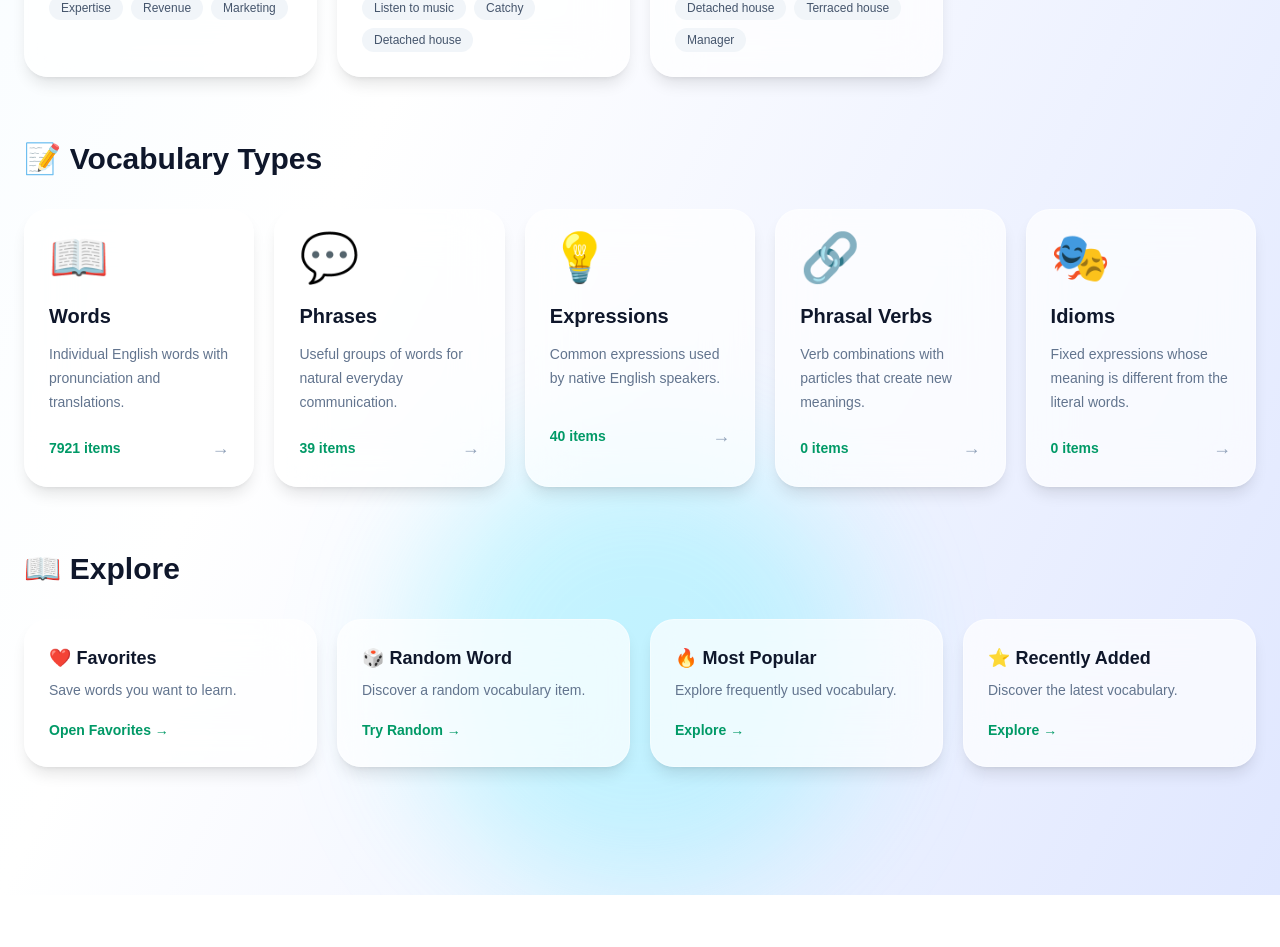
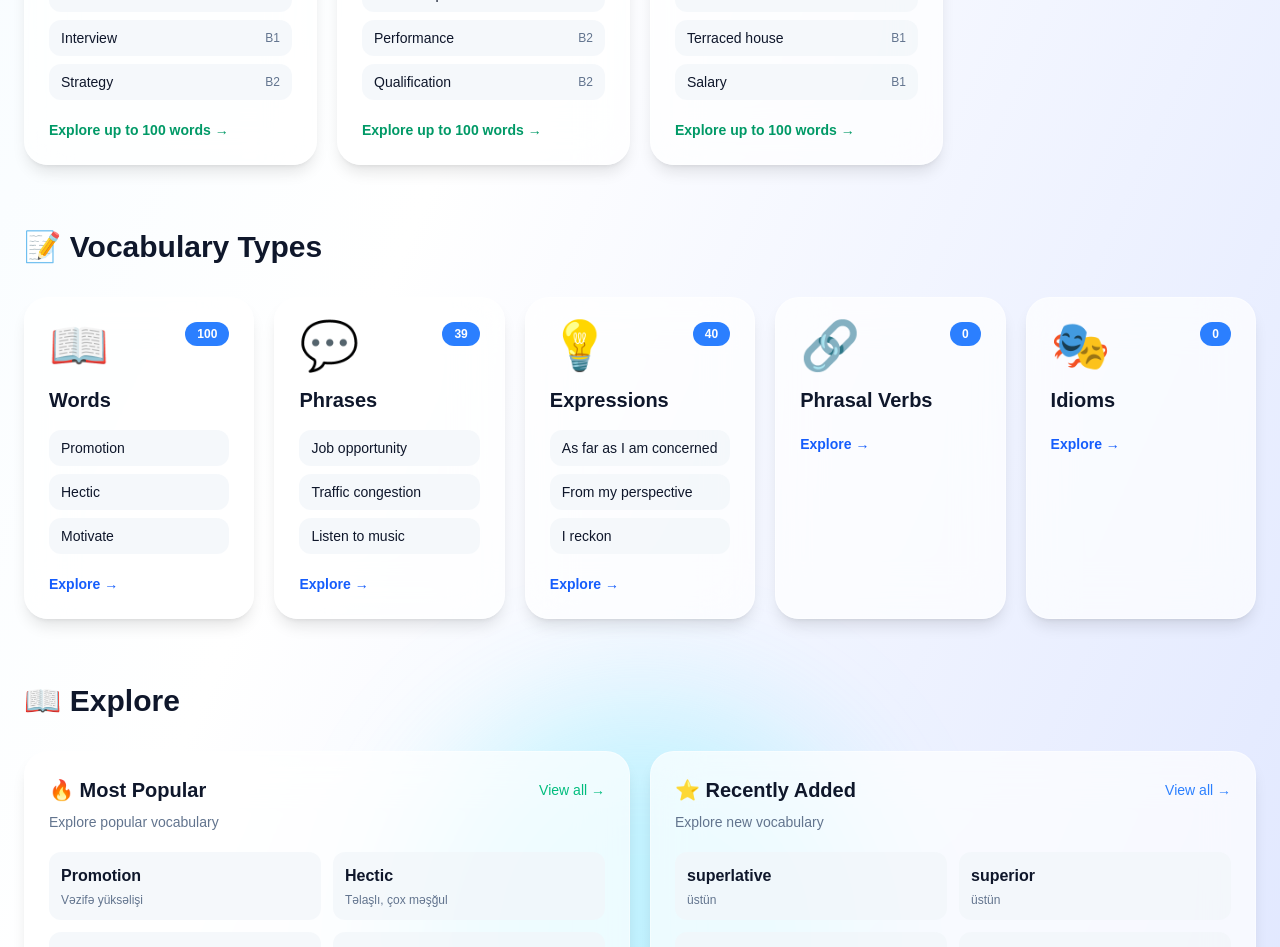
Before and after one commit to ZohraSS/LingoAZ, a Next.js app: page / in a window 1280 px wide. Shown: the part 1780-2727 px from the top of the page. Before the commit the page ends 2675 px from the top, so only its background shows below. Built offline with nearby package versions, Linux system fonts and the light colour scheme.

Commit message:
feat: populate category and vocabulary sections

```diff
--- a/app/page.tsx
+++ b/app/page.tsx
@@ -3,164 +3,138 @@ import { words } from "@/data";
 import { categories } from "@/data/categories";
 import { vocabularyTypes } from "@/data/types";
 
-const levels = ["A1", "A2", "B1", "B2", "C1", "C2"] as const;
+const levels = [
+  "A1",
+  "A2",
+  "B1",
+  "B2",
+  "C1",
+  "C2",
+] as const;
 
-const categoryInfo: Record<
-  string,
-  {
-    description: string;
-    keywords: string[];
-  }
-> = {
-  business: {
-    description: "Work, career, finance and professional English.",
-    keywords: [
-      "business",
-      "company",
-      "career",
-      "job",
-      "salary",
-      "manager",
-      "employee",
-      "office",
-      "market",
-      "project",
+const categoryKeywords: Record<string, string[]> = {
+  business: [
+    "business", "company", "office", "job", "work", "career",
+    "manager", "management", "employee", "employer", "meeting",
+    "project", "market", "customer", "client", "sales", "finance",
+    "salary", "promotion", "leadership", "deadline", "contract",
+    "deal", "profit", "boss", "professional",
   ],
-  },
 
-  travel: {
-    description: "Useful vocabulary for trips, transport and holidays.",
-    keywords: [
-      "travel",
-      "trip",
-      "flight",
-      "airport",
-      "hotel",
-      "tour",
-      "journey",
-      "holiday",
-      "ticket",
-      "passport",
+  travel: [
+    "travel", "trip", "journey", "flight", "airport", "airline",
+    "airplane", "hotel", "hostel", "reservation", "booking",
+    "passport", "visa", "luggage", "baggage", "ticket", "train",
+    "bus", "taxi", "tour", "tourist", "tourism", "destination",
+    "vacation", "holiday", "beach", "map", "guide", "departure",
+    "arrival", "station", "road", "transport", "suitcase",
   ],
-  },
 
-  health: {
-    description: "Health, body, medicine and everyday wellness vocabulary.",
-    keywords: [
-      "health",
-      "healthy",
-      "doctor",
-      "medicine",
-      "hospital",
-      "body",
-      "pain",
-      "medical",
-      "exercise",
-      "treatment",
+  health: [
+    "health", "healthy", "doctor", "hospital", "medicine", "medical",
+    "patient", "disease", "illness", "pain", "treatment", "symptom",
+    "body", "exercise", "fitness", "diet", "food", "sleep", "stress",
+    "mental", "blood", "heart", "skin", "injury", "emergency",
+    "clinic", "nurse", "vitamin",
   ],
-  },
 
-  education: {
-    description: "School, university, learning and academic vocabulary.",
-    keywords: [
-      "education",
-      "school",
-      "student",
-      "teacher",
-      "study",
-      "university",
-      "college",
-      "lesson",
-      "course",
-      "academic",
+  education: [
+    "education", "school", "university", "college", "student",
+    "teacher", "lesson", "class", "course", "study", "learn",
+    "learning", "exam", "test", "homework", "subject", "degree",
+    "knowledge", "research", "academic", "library", "book",
+    "lecture", "training", "skill", "professor", "education",
   ],
-  },
 
-  technology: {
-    description: "Technology, computers, internet and digital vocabulary.",
-    keywords: [
-      "technology",
-      "computer",
-      "internet",
-      "software",
-      "digital",
-      "data",
-      "system",
-      "website",
-      "application",
-      "online",
+  technology: [
+    "technology", "computer", "software", "hardware", "internet",
+    "website", "application", "app", "data", "database", "system",
+    "network", "security", "cyber", "digital", "online", "device",
+    "phone", "mobile", "code", "developer", "programming", "cloud",
+    "server", "artificial", "intelligence", "account", "password",
+    "email",
   ],
-  },
 
-  music: {
-    description: "Music, songs, artists and entertainment vocabulary.",
-    keywords: [
-      "music",
-      "song",
-      "sing",
-      "singer",
-      "melody",
-      "sound",
-      "band",
-      "concert",
-      "album",
-      "dance",
+  music: [
+    "music", "song", "singer", "artist", "band", "album", "concert",
+    "performance", "instrument", "guitar", "piano", "drum", "voice",
+    "sound", "dance", "rhythm", "melody", "record", "radio", "stage",
+    "musician", "lyrics", "playlist", "track",
   ],
-  },
 
-  "daily-life": {
-    description: "Common vocabulary for everyday life and communication.",
-    keywords: [
-      "home",
-      "family",
-      "food",
-      "house",
-      "morning",
-      "daily",
-      "friend",
-      "people",
-      "life",
-      "buy",
+  "daily-life": [
+    "home", "house", "family", "friend", "food", "drink", "shopping",
+    "clothes", "morning", "evening", "day", "night", "life", "time",
+    "people", "city", "street", "car", "money", "phone", "message",
+    "call", "weather", "weekend", "restaurant", "market", "daily",
   ],
-  },
 };
 
-function getCategoryData(categoryId: string) {
-  const info = categoryInfo[categoryId];
+function getCategoryWords(categoryId: string) {
+  const keywords = categoryKeywords[categoryId] ?? [];
 
-  if (!info) {
-    return {
-      count: 0,
-      examples: [],
-      description: "Explore useful English vocabulary.",
-    };
-  }
+  const exact = words.filter(
+    (word) => word.category === categoryId
+  );
 
-  const matched = words.filter((word) => {
+  const matches = words.filter((word) => {
     const text = [
       word.word,
+      word.definition ?? "",
       word.az,
       word.ru,
-      word.definition ?? "",
-      word.example ?? "",
-      ...word.synonyms,
+      ...(word.relatedWords ?? []),
+      ...(word.synonyms ?? []),
     ]
       .join(" ")
       .toLowerCase();
 
-    return info.keywords.some((keyword) =>
-      text.includes(keyword.toLowerCase())
-    );
+    return keywords.some((keyword) => text.includes(keyword));
   });
 
-  return {
-    count: matched.length,
-    examples: matched.slice(0, 3).map((word) => word.word),
-    description: info.description,
-  };
+  const unique = new Map<number, (typeof words)[number]>();
+
+  [...exact, ...matches].forEach((word) => {
+    unique.set(word.id, word);
+  });
+
+  return Array.from(unique.values()).slice(0, 100);
+}
+
+function getTypeWords(typeId: string) {
+  return words
+    .filter((word) => word.type === typeId)
+    .slice(0, 100);
+}
+
+function getPopularWords() {
+  const popular = words.filter((word) => word.isPopular);
+
+  if (popular.length > 0) {
+    return popular.slice(0, 4);
+  }
+
+  return words.slice(0, 4);
+}
+
+function getRecentWords() {
+  const withDates = words.filter((word) => word.createdAt);
+
+  if (withDates.length > 0) {
+    return [...withDates]
+      .sort((a, b) =>
+        (b.createdAt ?? "").localeCompare(a.createdAt ?? "")
+      )
+      .slice(0, 4);
+  }
+
+  return [...words].reverse().slice(0, 4);
 }
 
 export default function HomePage() {
+  const popularWords = getPopularWords();
+  const recentWords = getRecentWords();
+
   return (
     <main className="relative min-h-screen overflow-hidden bg-gradient-to-br from-sky-50 via-white to-indigo-100 text-slate-900 dark:from-slate-950 dark:via-slate-900 dark:to-slate-950 dark:text-white">
 
@@ -194,7 +168,7 @@ export default function HomePage() {
             </div>
           </Link>
 
-          {/* STATISTICS */}
+          {/* Statistics */}
           <div className="mt-12 grid grid-cols-2 gap-5 md:grid-cols-4">
 
             <div className="rounded-3xl border border-white/40 bg-white/60 p-6 shadow-lg backdrop-blur-xl dark:border-slate-800 dark:bg-slate-900/70">
@@ -259,7 +233,6 @@ export default function HomePage() {
                 >
 
                   <div className="flex items-center justify-between">
-
                     <h3 className="text-3xl font-bold">
                       {level}
                     </h3>
@@ -267,7 +240,6 @@ export default function HomePage() {
                     <span className="rounded-full bg-emerald-500 px-4 py-1 text-sm font-bold text-white">
                       {count}
                     </span>
-
                   </div>
 
                   <p className="mt-3 text-slate-500 dark:text-slate-400">
@@ -296,51 +268,49 @@ export default function HomePage() {
 
             {categories.map((category) => {
 
-              const data = getCategoryData(category.id);
+              const categoryWords = getCategoryWords(category.id);
 
               return (
                 <Link
                   key={category.id}
                   href={`/category/${category.id}`}
-                  className="group rounded-3xl border border-white/40 bg-white/70 p-6 shadow-lg backdrop-blur-xl transition-all duration-300 hover:-translate-y-2 hover:border-emerald-400 hover:shadow-2xl dark:border-slate-800 dark:bg-slate-900/70"
+                  className="group rounded-3xl border border-white/40 bg-white/70 p-6 shadow-lg backdrop-blur-xl transition-all duration-300 hover:-translate-y-2 hover:shadow-2xl dark:border-slate-800 dark:bg-slate-900/70"
                 >
 
-                  <div className="text-5xl transition-transform duration-300 group-hover:scale-110">
+                  <div className="flex items-start justify-between">
+                    <div className="text-5xl">
                       {category.icon}
+                    </div>
+
+                    <span className="rounded-full bg-emerald-500 px-3 py-1 text-xs font-bold text-white">
+                      {categoryWords.length}
+                    </span>
                   </div>
 
                   <h3 className="mt-4 text-xl font-bold">
                     {category.name}
                   </h3>
 
-                  <p className="mt-3 min-h-[48px] text-sm leading-6 text-slate-500 dark:text-slate-400">
-                    {data.description}
-                  </p>
-
-                  <div className="mt-5 flex items-center justify-between">
-
-                    <span className="text-sm font-semibold text-emerald-600 dark:text-emerald-400">
-                      {data.count} vocabulary items
+                  <div className="mt-4 space-y-2">
+                    {categoryWords.slice(0, 4).map((word) => (
+                      <div
+                        key={word.id}
+                        className="flex items-center justify-between rounded-xl bg-slate-100/70 px-3 py-2 text-sm dark:bg-slate-800/60"
+                      >
+                        <span className="font-medium">
+                          {word.word}
                         </span>
 
-                    <span className="text-lg text-slate-400 transition-transform group-hover:translate-x-1">
-                      →
+                        <span className="text-xs text-slate-500 dark:text-slate-400">
+                          {word.level}
                         </span>
-
+                      </div>
+                    ))}
                   </div>
 
-                  {data.examples.length > 0 && (
-                    <div className="mt-4 flex flex-wrap gap-2">
-                      {data.examples.map((example) => (
-                        <span
-                          key={example}
-                          className="rounded-full bg-slate-100 px-3 py-1 text-xs font-medium text-slate-600 dark:bg-slate-800 dark:text-slate-300"
-                        >
-                          {example}
-                        </span>
-                      ))}
+                  <div className="mt-5 text-sm font-semibold text-emerald-600 dark:text-emerald-400">
+                    Explore up to 100 words →
                   </div>
-                  )}
 
                 </Link>
               );
@@ -360,49 +330,42 @@ export default function HomePage() {
 
             {vocabularyTypes.map((type) => {
 
-              const count = words.filter(
-                (word) => word.type === type.id
-              ).length;
-
-              const descriptions: Record<string, string> = {
-                word: "Individual English words with pronunciation and translations.",
-                phrase: "Useful groups of words for natural everyday communication.",
-                expression: "Common expressions used by native English speakers.",
-                "phrasal-verb":
-                  "Verb combinations with particles that create new meanings.",
-                idiom: "Fixed expressions whose meaning is different from the literal words.",
-              };
+              const typeWords = getTypeWords(type.id);
 
               return (
                 <Link
                   key={type.id}
                   href={`/search?type=${encodeURIComponent(type.id)}`}
-                  className="group rounded-3xl border border-white/40 bg-white/70 p-6 shadow-lg backdrop-blur-xl transition-all duration-300 hover:-translate-y-2 hover:border-emerald-400 hover:shadow-2xl dark:border-slate-800 dark:bg-slate-900/70"
+                  className="group rounded-3xl border border-white/40 bg-white/70 p-6 shadow-lg backdrop-blur-xl transition-all duration-300 hover:-translate-y-2 hover:shadow-2xl dark:border-slate-800 dark:bg-slate-900/70"
                 >
 
-                  <div className="text-5xl transition-transform duration-300 group-hover:scale-110">
+                  <div className="flex items-start justify-between">
+                    <div className="text-5xl">
                       {type.icon}
                     </div>
 
-                  <h3 className="mt-5 text-xl font-bold">
+                    <span className="rounded-full bg-blue-500 px-3 py-1 text-xs font-bold text-white">
+                      {typeWords.length}
+                    </span>
+                  </div>
+
+                  <h3 className="mt-4 text-xl font-bold">
                     {type.name}
                   </h3>
 
-                  <p className="mt-3 min-h-[60px] text-sm leading-6 text-slate-500 dark:text-slate-400">
-                    {descriptions[type.id] ??
-                      "Explore this vocabulary type."}
-                  </p>
+                  <div className="mt-4 space-y-2">
+                    {typeWords.slice(0, 3).map((word) => (
+                      <div
+                        key={word.id}
+                        className="rounded-xl bg-slate-100/70 px-3 py-2 text-sm dark:bg-slate-800/60"
+                      >
+                        {word.word}
+                      </div>
+                    ))}
+                  </div>
 
-                  <div className="mt-5 flex items-center justify-between">
-
-                    <span className="text-sm font-semibold text-emerald-600 dark:text-emerald-400">
-                      {count} items
-                    </span>
-
-                    <span className="text-lg text-slate-400 transition-transform group-hover:translate-x-1">
-                      →
-                    </span>
-
+                  <div className="mt-5 text-sm font-semibold text-blue-600 dark:text-blue-400">
+                    Explore →
                   </div>
 
                 </Link>
@@ -419,69 +382,88 @@ export default function HomePage() {
             📖 Explore
           </h2>
 
-          <div className="grid gap-5 sm:grid-cols-2 lg:grid-cols-4">
+          <div className="grid gap-5 md:grid-cols-2">
 
+            {/* MOST POPULAR */}
             <Link
-              href="/favorites"
-              className="group rounded-3xl border border-white/40 bg-white/70 p-6 shadow-lg backdrop-blur-xl transition hover:-translate-y-1 hover:shadow-xl dark:border-slate-800 dark:bg-slate-900/70"
+              href="/search?popular=true"
+              className="rounded-3xl border border-white/40 bg-white/70 p-6 shadow-lg backdrop-blur-xl transition-all duration-300 hover:-translate-y-2 hover:shadow-2xl dark:border-slate-800 dark:bg-slate-900/70"
             >
-              <h3 className="text-lg font-semibold">
-                ❤️ Favorites
+
+              <div className="flex items-center justify-between">
+                <h3 className="text-xl font-bold">
+                  🔥 Most Popular
                 </h3>
+
+                <span className="text-sm text-emerald-500">
+                  View all →
+                </span>
+              </div>
+
               <p className="mt-2 text-sm text-slate-500 dark:text-slate-400">
-                Save words you want to learn.
+                Explore popular vocabulary
               </p>
-              <span className="mt-5 inline-block text-sm font-semibold text-emerald-600">
-                Open Favorites →
-              </span>
+
+              <div className="mt-5 grid grid-cols-2 gap-3">
+                {popularWords.map((word) => (
+                  <div
+                    key={word.id}
+                    className="rounded-xl bg-slate-100/70 px-3 py-3 dark:bg-slate-800/60"
+                  >
+                    <div className="font-semibold">
+                      {word.word}
+                    </div>
+
+                    <div className="mt-1 text-xs text-slate-500 dark:text-slate-400">
+                      {word.az}
+                    </div>
+                  </div>
+                ))}
+              </div>
+
             </Link>
 
+            {/* RECENTLY ADDED */}
             <Link
-              href="/random"
-              className="group rounded-3xl border border-white/40 bg-white/70 p-6 shadow-lg backdrop-blur-xl transition hover:-translate-y-1 hover:shadow-xl dark:border-slate-800 dark:bg-slate-900/70"
+              href="/search?recent=true"
+              className="rounded-3xl border border-white/40 bg-white/70 p-6 shadow-lg backdrop-blur-xl transition-all duration-300 hover:-translate-y-2 hover:shadow-2xl dark:border-slate-800 dark:bg-slate-900/70"
             >
-              <h3 className="text-lg font-semibold">
-                🎲 Random Word
-              </h3>
-              <p className="mt-2 text-sm text-slate-500 dark:text-slate-400">
-                Discover a random vocabulary item.
-              </p>
-              <span className="mt-5 inline-block text-sm font-semibold text-emerald-600">
-                Try Random →
-              </span>
-            </Link>
 
-            <Link
-              href="/search"
-              className="group rounded-3xl border border-white/40 bg-white/70 p-6 shadow-lg backdrop-blur-xl transition hover:-translate-y-1 hover:shadow-xl dark:border-slate-800 dark:bg-slate-900/70"
-            >
-              <h3 className="text-lg font-semibold">
-                🔥 Most Popular
-              </h3>
-              <p className="mt-2 text-sm text-slate-500 dark:text-slate-400">
-                Explore frequently used vocabulary.
-              </p>
-              <span className="mt-5 inline-block text-sm font-semibold text-emerald-600">
-                Explore →
-              </span>
-            </Link>
-
-            <Link
-              href="/search"
-              className="group rounded-3xl border border-white/40 bg-white/70 p-6 shadow-lg backdrop-blur-xl transition hover:-translate-y-1 hover:shadow-xl dark:border-slate-800 dark:bg-slate-900/70"
-            >
-              <h3 className="text-lg font-semibold">
+              <div className="flex items-center justify-between">
+                <h3 className="text-xl font-bold">
                   ⭐ Recently Added
                 </h3>
+
+                <span className="text-sm text-blue-500">
+                  View all →
+                </span>
+              </div>
+
               <p className="mt-2 text-sm text-slate-500 dark:text-slate-400">
-                Discover the latest vocabulary.
+                Explore new vocabulary
               </p>
-              <span className="mt-5 inline-block text-sm font-semibold text-emerald-600">
-                Explore →
-              </span>
+
+              <div className="mt-5 grid grid-cols-2 gap-3">
+                {recentWords.map((word) => (
+                  <div
+                    key={word.id}
+                    className="rounded-xl bg-slate-100/70 px-3 py-3 dark:bg-slate-800/60"
+                  >
+                    <div className="font-semibold">
+                      {word.word}
+                    </div>
+
+                    <div className="mt-1 text-xs text-slate-500 dark:text-slate-400">
+                      {word.az}
+                    </div>
+                  </div>
+                ))}
+              </div>
+
             </Link>
 
           </div>
+
         </section>
 
       </div>
```
Lines whose indentation alone changed are shown as unchanged.
